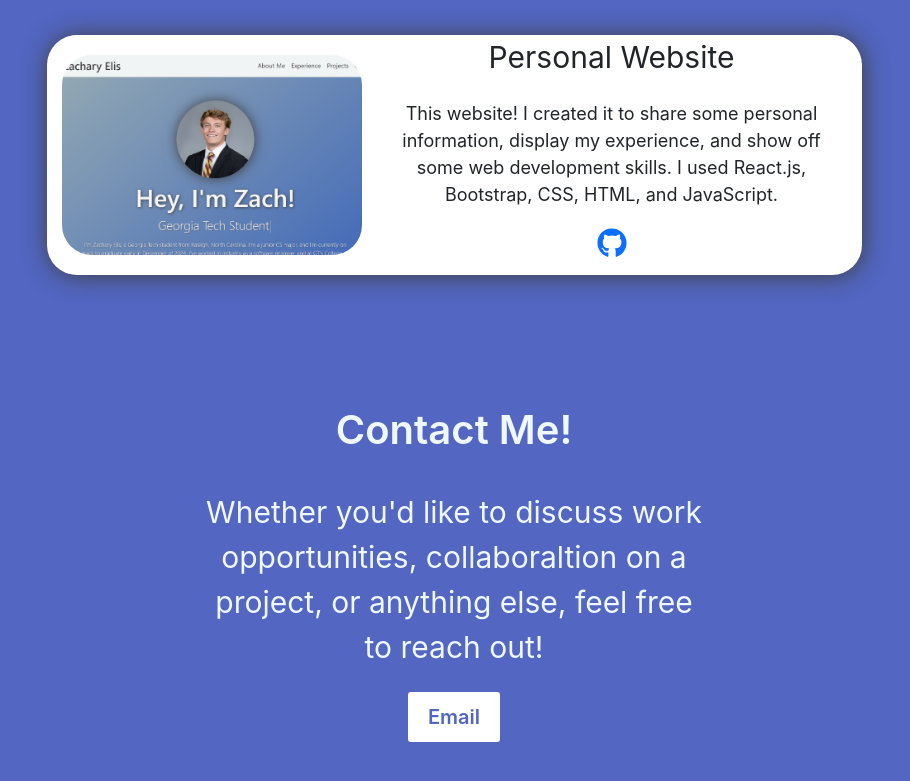
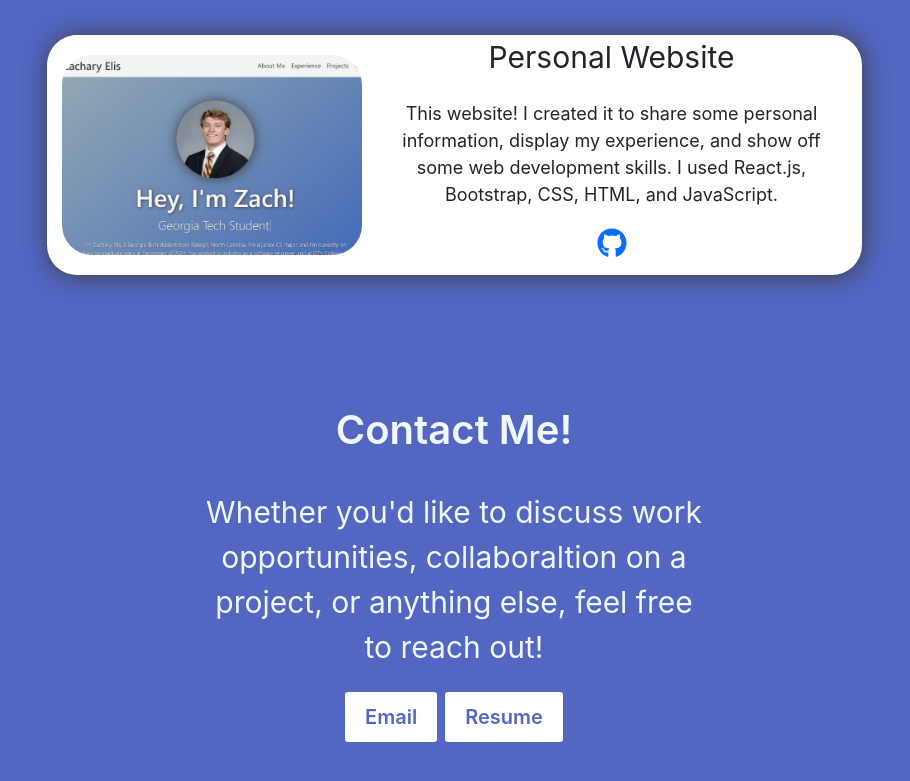
Before and after one commit to zacharyelis/ZWE-Personal-Website, a JavaScript app: page / in a window 1280 px wide. Shown: the part 3025-3806 px from the top of the page, without its empty margins (186-1096 px from the left). Built offline with nearby package versions, Linux system fonts and the light colour scheme; the HTML template or start-up script is replaced by a standard one.

Commit message:
Resume and contact links

```diff
--- a/src/components/Contact/contact.css
+++ b/src/components/Contact/contact.css
@@ -22,7 +22,7 @@
     text-align: center;
 }
 
-.email-button {
+.contact-buttons {
     font-size: 20px;
     font-weight: 600;
     padding: 10px 20px;
@@ -32,6 +32,8 @@
     color: #5266c2;
     border: 2px solid #5266c2;
     border-radius: 5px;
+    margin-left: 2px;
+    margin-right: 2px;
 }
 
 @media screen and (max-width: 900px) {
--- a/src/components/Contact/contact.js
+++ b/src/components/Contact/contact.js
@@ -6,14 +6,21 @@ export default function contact() {
         window.location.href = 'mailto:zelis3@gatech.edu';
     }
 
+    const handleResumeClick = () => {
+        window.location.href = 'resume.pdf';
+    }
+
     return (
         <div className="contact-area" id="contact">
             <div className="d-flex contact-header">Contact Me!</div>
             <div className="d-flex contact-body">Whether you'd like to discuss work opportunities, collaboraltion on a project, or anything
                 else, feel free to reach out!</div>
             <div className="d-flex justify-content-center">
-                <button className="email-button" onClick={handleEmailClick}>
+                <button className="contact-buttons" onClick={handleEmailClick}>
                     Email
+                </button>
+                <button className="contact-buttons" onClick={handleResumeClick}>
+                    Resume
                 </button>
             </div>
         </div>
--- a/src/components/Navbar/navbar.js
+++ b/src/components/Navbar/navbar.js
@@ -22,7 +22,7 @@ export default function navbar() {
                     <a href="#contact" className="nav-text">Contact</a>
                 </li>
                 <li>
-                    <a href="#projects" className="nav-text">Resume</a>
+                    <a href="resume.pdf" target="_blank" className="nav-text">Resume</a>
                 </li>
             </ul>
         </div>
```
Also changed, not shown: 1 other file (tests, documents, lock files or other folders).
